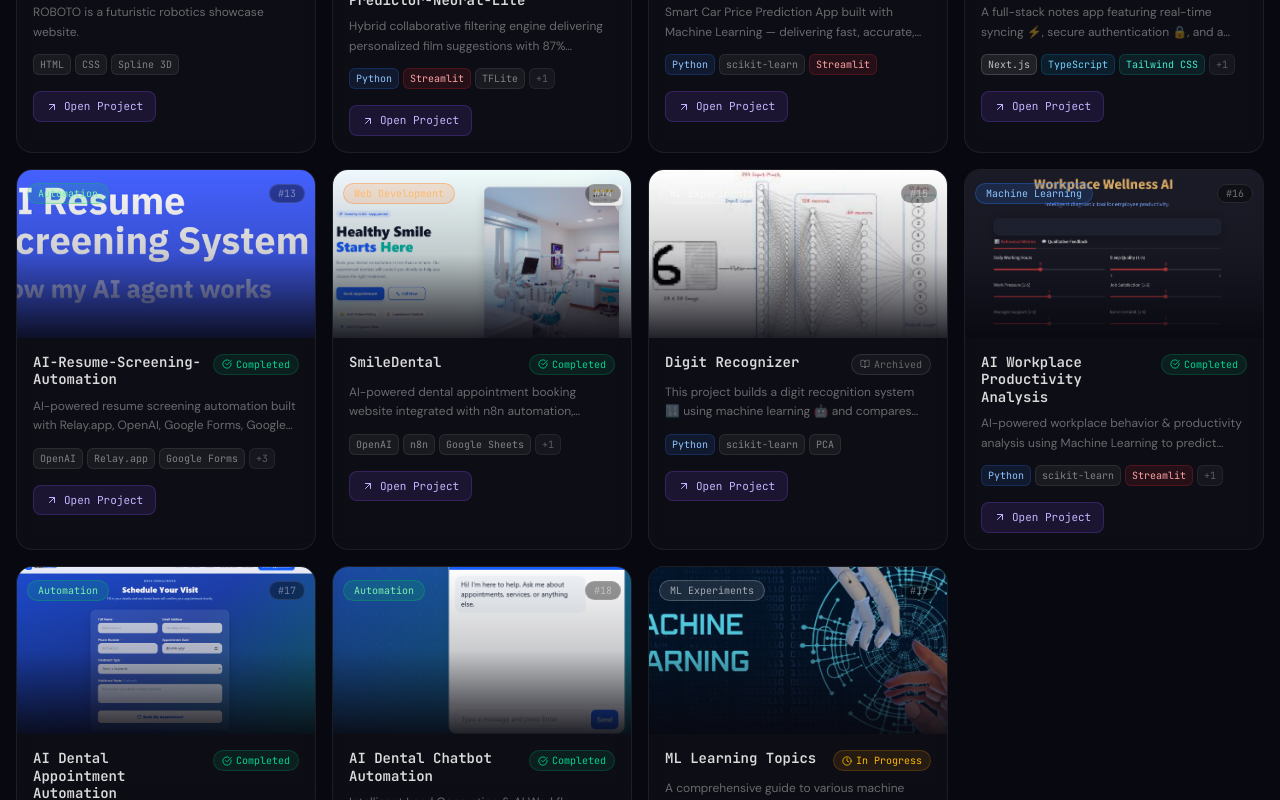
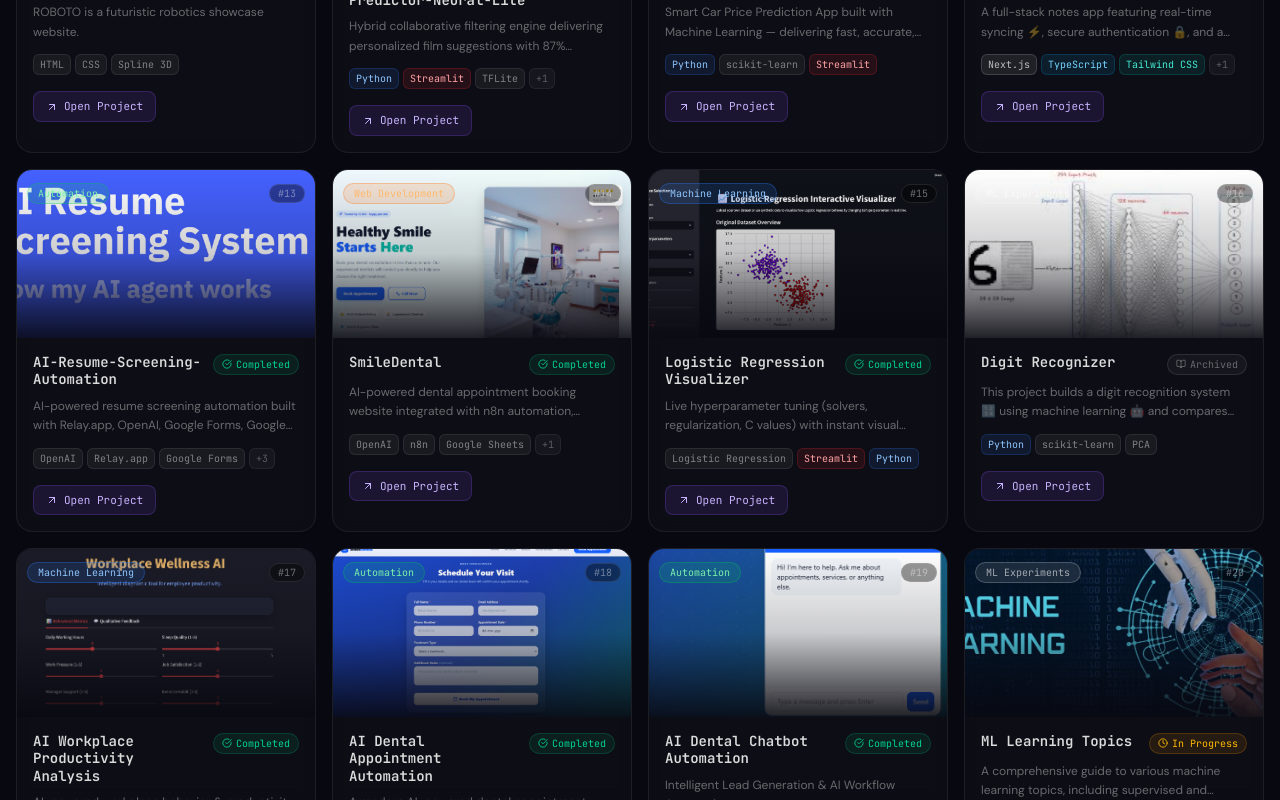
Before and after one commit to vinaysingh-05/ProjectArchive, a React (Vite) app: page / in a window 1280 px wide. Shown: the part 1995-2795 px from the top of the page. Built offline with nearby package versions, Linux system fonts and the light colour scheme.

Commit message:
Refactor code structure for improved readability and maintainability

```diff
--- a/src/app/App.tsx
+++ b/src/app/App.tsx
@@ -193,9 +193,21 @@ const PROJECTS: Project[] = [
       thumbnail: "/dental.png",
       featured: true,
     },
+      {
+      id: 15,
+      title: "Logistic Regression Visualizer",
+      description: "Live hyperparameter tuning (solvers, regularization, C values) with instant visual updates via Streamlit.",
+      category: "Machine Learning",
+      technologies: ["Logistic Regression","Streamlit", "Python" ],
+      status: "Completed",
+      githubUrl: "https://github.com/vinaysingh-05/logistic-regression-visualizer",
+      demoUrl: "https://logistic-regression-visualizer-nwynnwur9rgu2detcgjq3p.streamlit.app/",
+      thumbnail: "/logistic regression.png",
+      featured: true,
+    },
 
     {
-      id: 15,
+      id: 16,
       title: "Digit Recognizer",
       description: "This project builds a digit recognition system 🔢 using machine learning 🤖 and compares performance with and without PCA 📊 to balance accuracy 🎯 and efficiency",
       category: "ML Experiments",
@@ -205,7 +217,7 @@ const PROJECTS: Project[] = [
       thumbnail: "/digits.png",
     },
     {
-      id: 16,
+      id: 17,
       title: "AI Workplace Productivity Analysis",
       description: "AI-powered workplace behavior & productivity analysis using Machine Learning to predict employee stress, performance trends, and productivity insights.",
       category: "Machine Learning",
@@ -216,7 +228,7 @@ const PROJECTS: Project[] = [
       thumbnail: "/wellness.png",
     },
     {
-      id: 17,
+      id: 18,
       title: " AI Dental Appointment Automation",
       description: "A modern AI-powered dental appointment platform that automates patient enquiries, validates leads, manages appointments, sends confirmation emails, and provides an AI chatbot using React, TypeScript, n8n, OpenAI, Google Sheets, and Gmail..",
       category: "Automation",
@@ -226,7 +238,7 @@ const PROJECTS: Project[] = [
       demoUrl: "https://github.com/vinaysingh-05/Dental-Appointment-Automation",
       thumbnail: "/Dental-automation-UI.png",
     },{
-      id: 18,
+      id: 19,
       title: "AI Dental Chatbot Automation",
       description: "Intelligent Lead Generation & AI Workflow Automation",
       category: "Automation",
@@ -237,7 +249,7 @@ const PROJECTS: Project[] = [
       thumbnail: "/chatbot.png",
     },
     {
-      id: 19,
+      id: 20,
       title: "ML Learning Topics",
       description: "A comprehensive guide to various machine learning topics, including supervised and unsupervised learning techniques.",
       category: "ML Experiments",
```
Also changed, not shown: public/logistic regression.png (added).
